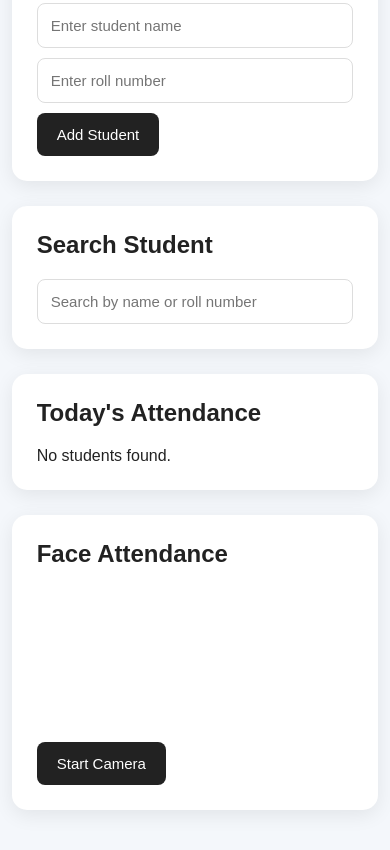
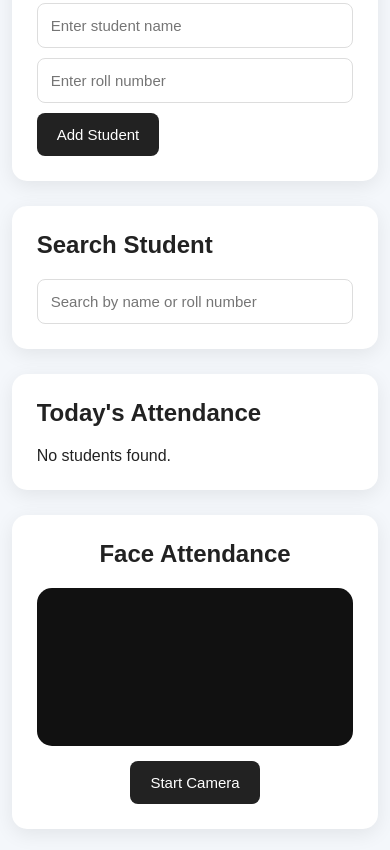
Before and after one commit to chatterjeelaltu3-boop/Smart-Attendance-System, a plain HTML site: page index.html in a window 390 px wide. Shown: the part 809-1659 px from the top of the page. Drawn offline with Linux system fonts and the light colour scheme.

Commit message:
Add styles for face section and camera

```diff
--- a/style.css
+++ b/style.css
@@ -158,8 +158,23 @@ button:hover {
     .student-row {
         flex-direction: column;
         align-items: flex-start;
-    }
+    }.face-section {
+    text-align: center;
+}
 
+#camera {
+    width: 100%;
+    max-width: 500px;
+    border-radius: 15px;
+    margin: 15px auto;
+    display: block;
+    background: #111;
+}
+
+#faceMessage {
+    margin: 15px 0;
+    color: #666;
+}
     .student-actions {
         width: 100%;
     }
```
